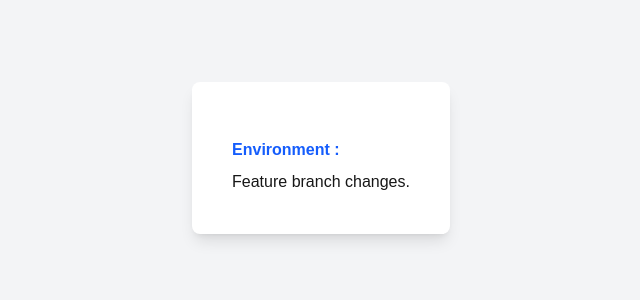
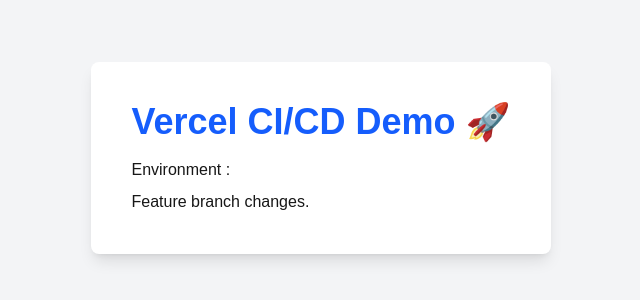
Before and after one commit to RootGaurav/vercel-poc, a Next.js app: page / in a window 1280 px wide. Shown: the part 242-542 px from the top of the page, without its empty margins (319-959 px from the left). Built offline with nearby package versions, Linux system fonts and the light colour scheme; no server answers; the database is empty.

Commit message:
Added Supabase integration

```diff
--- a/app/page.tsx
+++ b/app/page.tsx
@@ -1,15 +1,20 @@
-export default function Home() {
+import { supabase } from "@/lib/supabase";
+
+export default async function Home() {
+
+  const { data, error } = await supabase
+    .from("users")
+    .select("*");
+
   return (
     <main className="flex min-h-screen items-center justify-center bg-gray-100">
       <div className="rounded-lg bg-white p-10 shadow-lg">
-
         <h1 className="text-4xl font-bold text-blue-600">
-          {process.env.NEXT_PUBLIC_APP_NAME}
+          Vercel CI/CD Demo 🚀
         </h1>
 
-        <p className="mt-4 font-bold text-blue-600">
+        <p className="mt-4">
           Environment :
-          {" "}
           {process.env.NEXT_PUBLIC_ENVIRONMENT}
 
 
@@ -17,7 +22,6 @@
         <p className="mt-2">
          Feature branch changes.
         </p>
-
       </div>
     </main>
   );
--- /dev/null
+++ b/lib/supabase.ts
@@ -0,0 +1,9 @@
+import { createClient } from "@supabase/supabase-js";
+
+const supabaseUrl = process.env.NEXT_PUBLIC_SUPABASE_URL!;
+const supabaseAnonKey = process.env.NEXT_PUBLIC_SUPABASE_ANON_KEY!;
+
+export const supabase = createClient(
+  supabaseUrl,
+  supabaseAnonKey
+);
--- a/package.json
+++ b/package.json
@@ -9,6 +9,7 @@
     "lint": "eslint"
   },
   "dependencies": {
+    "@supabase/supabase-js": "^2.109.0",
     "next": "16.2.10",
     "react": "19.2.4",
     "react-dom": "19.2.4"
```
Also changed, not shown: 1 other file (tests, documents, lock files or other folders).
